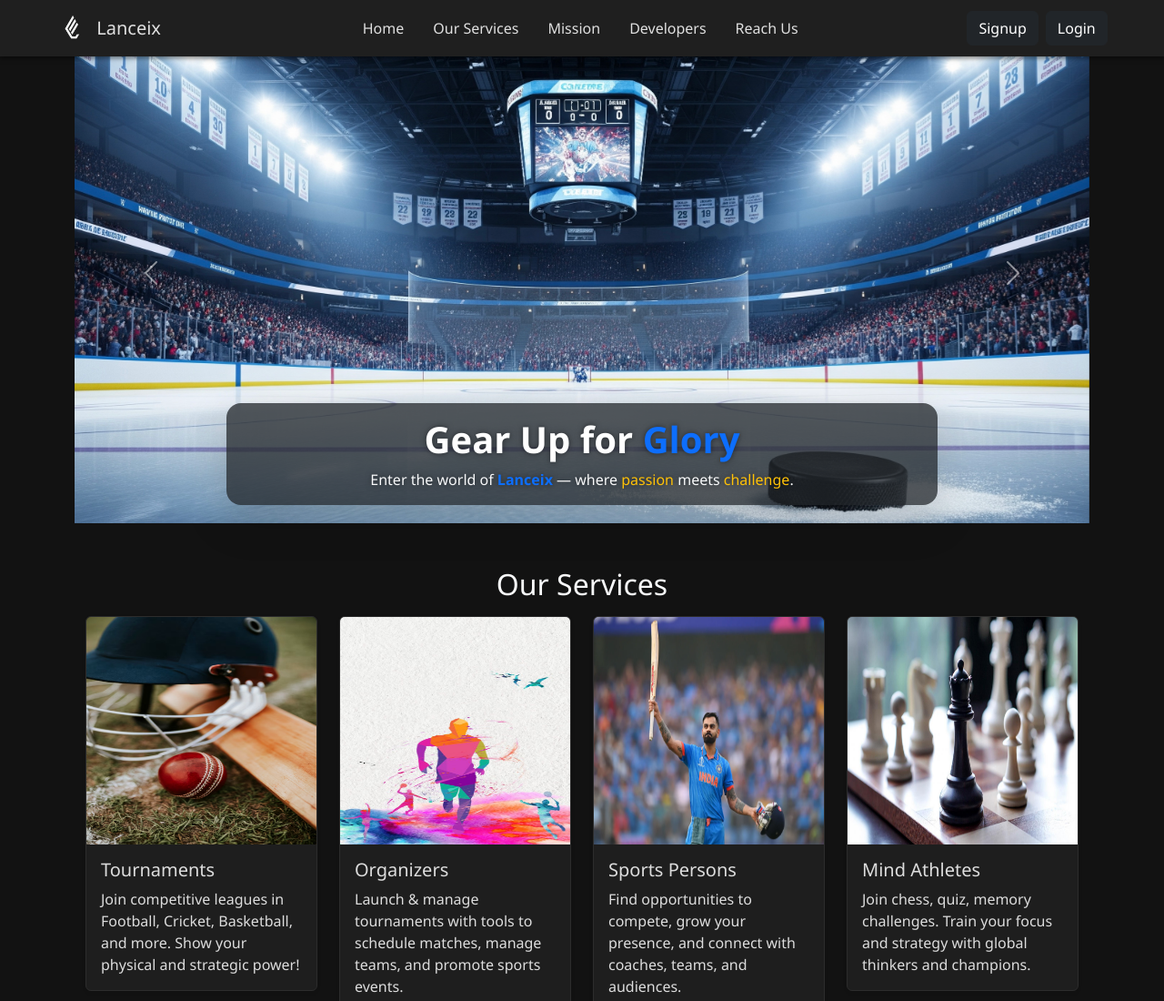
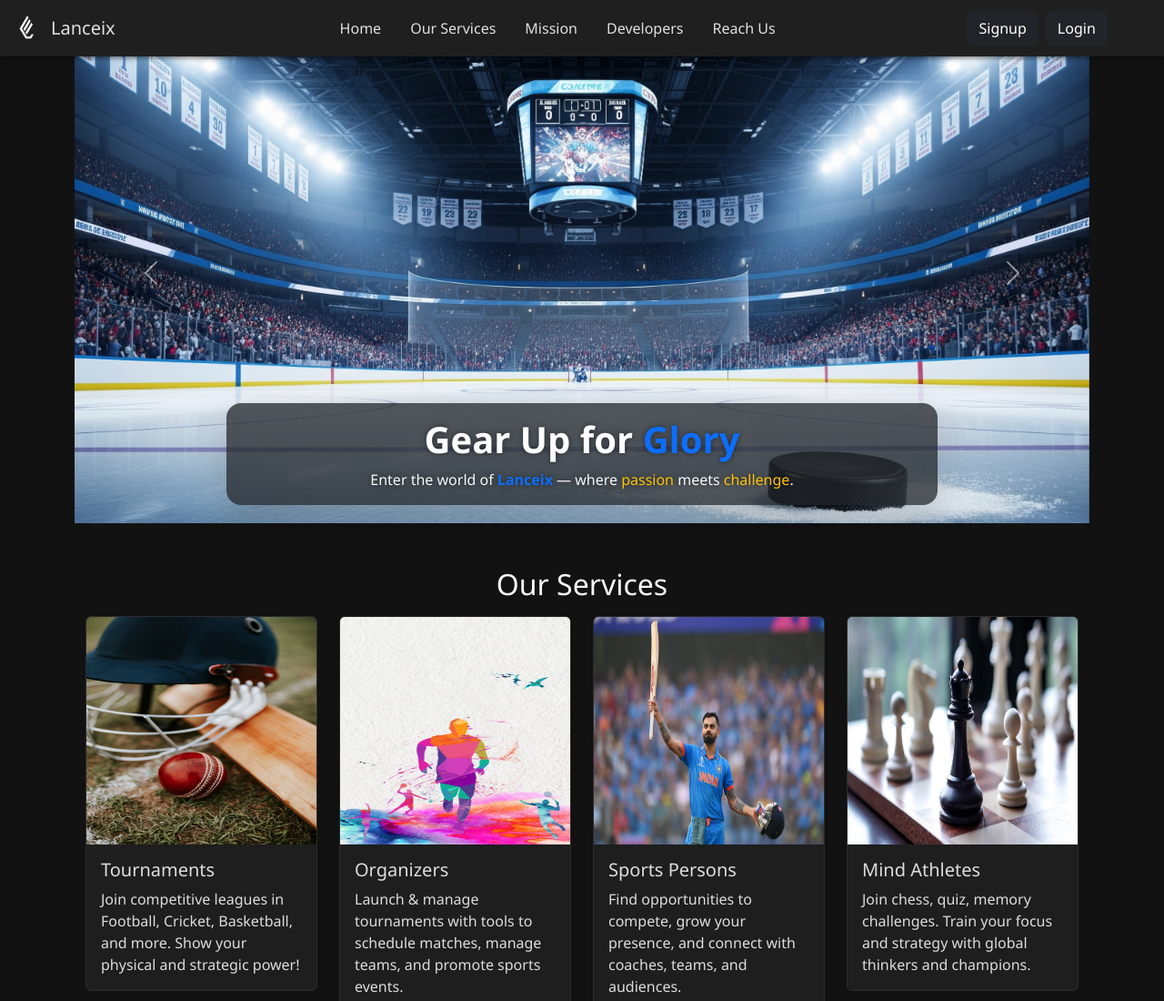
Before and after one commit to Amitg24/Lanceix, a website: page public/index.html in a window 1280 px wide. Shown: the top 1100 px of the page at 91% size. Drawn offline with nearby package versions, Linux system fonts and the light colour scheme.

Commit message:
Update index.html

```diff
--- a/public/index.html
+++ b/public/index.html
@@ -455,7 +455,7 @@
     <div class="container-fluid d-flex flex-column flex-md-row justify-content-between align-items-center">
 
       <!-- Logo -->
-      <a class="navbar-brand d-flex align-items-center mb-2 mb-md-0" href="#" style="padding-left: 4%;">
+      <a class="navbar-brand d-flex align-items-center mb-2 mb-md-0" href="#">
         <img src="pics/ lobe.png" alt="Lanceix Logo" style="height: 36px;">
         <span class="ms-2">Lanceix</span>
       </a>
```
